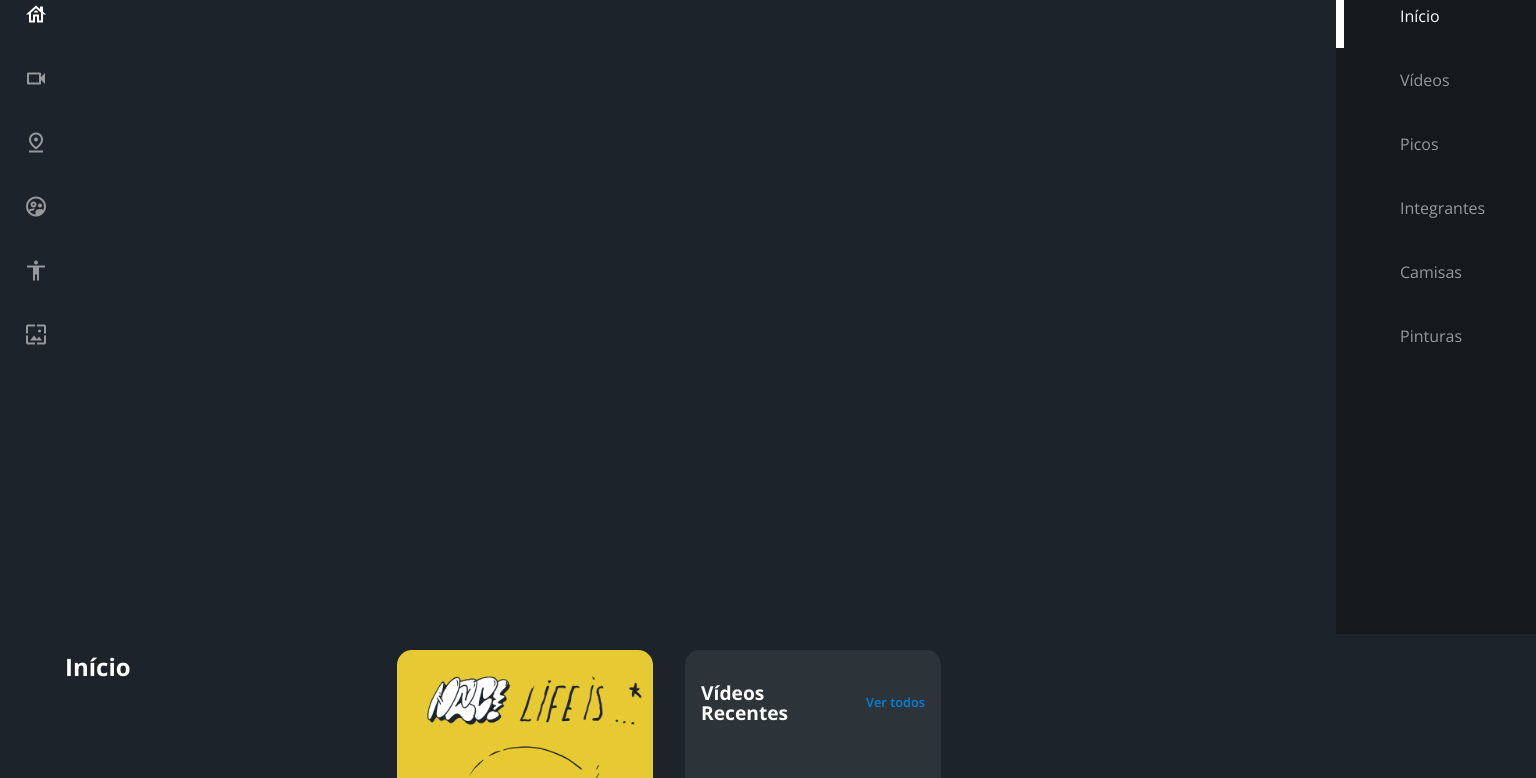
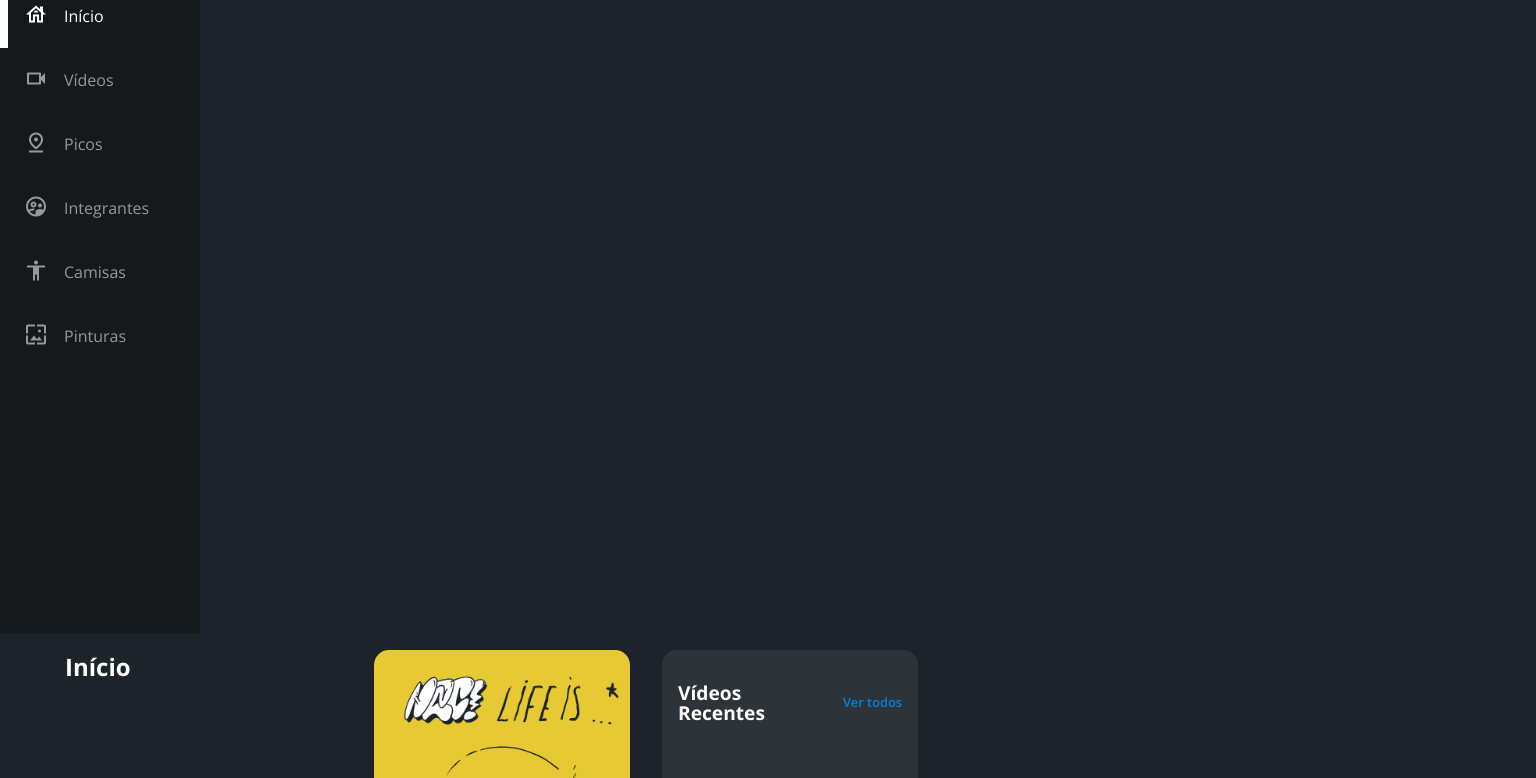
Before and after one commit to michelangelucci/CURSO-ALURA-Flexbox-e-Grid, a plain HTML site: page index.html in a window 1536 px wide. Shown: the part 166-944 px from the top of the page. Drawn offline with nearby package versions, Linux system fonts and the light colour scheme.

Commit message:
05-07. Ajustando o layout com grid-row

```diff
--- a/assets/css/estilos.css
+++ b/assets/css/estilos.css
@@ -141,6 +141,7 @@ body {
   .menu-lateral {
     position: static;
     width: 200px;
+    grid-row: 1;
   }
 }
 
```
